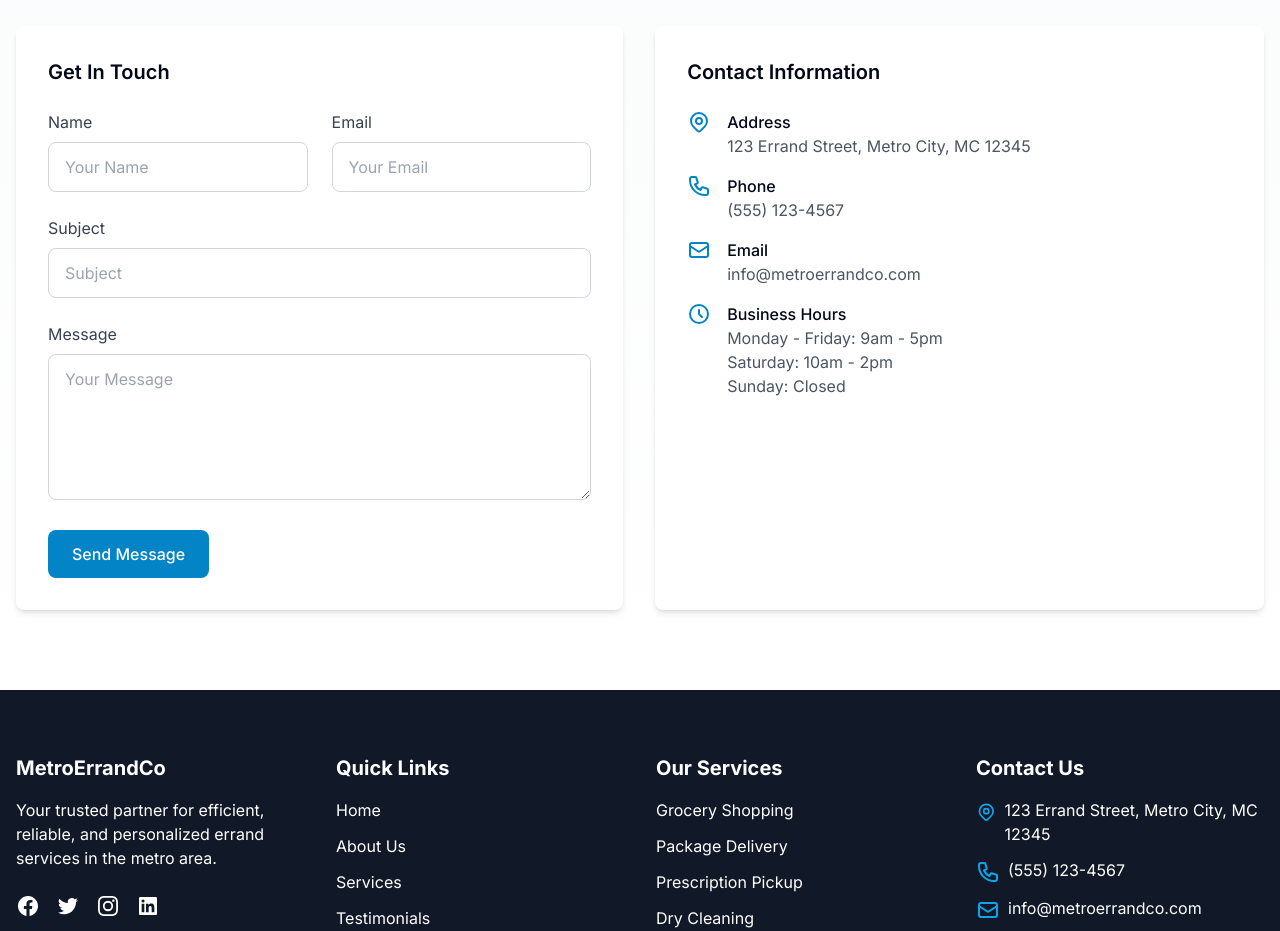
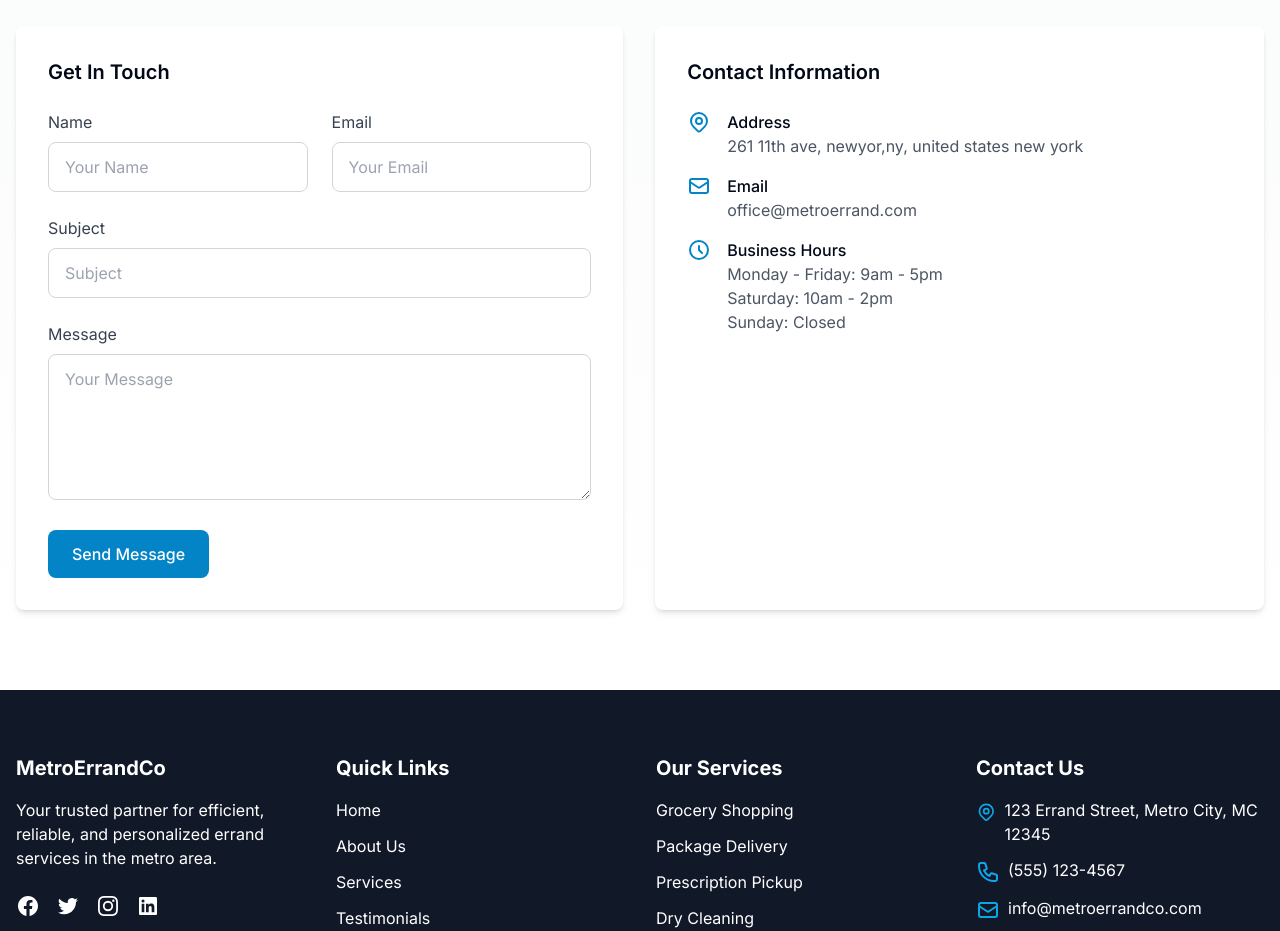
Before and after one commit to jamesdana222-png/MetroErrands.co, a Next.js app: page / in a window 1280 px wide. Shown: the part 3540-4471 px from the top of the page. Built offline with nearby package versions, Linux system fonts and the light colour scheme.

Commit message:
Update contact details on landing page

```diff
--- a/src/app/page.tsx
+++ b/src/app/page.tsx
@@ -363,18 +363,7 @@ export default function Home() {
                     </div>
                     <div>
                       <h4 className="font-medium">Address</h4>
-                      <p className="text-gray-600">123 Errand Street, Metro City, MC 12345</p>
-                    </div>
-                  </div>
-                  <div className="flex items-start">
-                    <div className="text-primary-600 mr-4">
-                      <svg xmlns="http://www.w3.org/2000/svg" className="h-6 w-6" fill="none" viewBox="0 0 24 24" stroke="currentColor">
-                        <path strokeLinecap="round" strokeLinejoin="round" strokeWidth={2} d="M3 5a2 2 0 012-2h3.28a1 1 0 01.948.684l1.498 4.493a1 1 0 01-.502 1.21l-2.257 1.13a11.042 11.042 0 005.516 5.516l1.13-2.257a1 1 0 011.21-.502l4.493 1.498a1 1 0 01.684.949V19a2 2 0 01-2 2h-1C9.716 21 3 14.284 3 6V5z" />
-                      </svg>
-                    </div>
-                    <div>
-                      <h4 className="font-medium">Phone</h4>
-                      <p className="text-gray-600">(555) 123-4567</p>
+                      <p className="text-gray-600">261 11th ave, newyor,ny, united states new york</p>
                     </div>
                   </div>
                   <div className="flex items-start">
@@ -385,7 +374,7 @@ export default function Home() {
                     </div>
                     <div>
                       <h4 className="font-medium">Email</h4>
-                      <p className="text-gray-600">info@metroerrandco.com</p>
+                      <p className="text-gray-600">office@metroerrand.com</p>
                     </div>
                   </div>
                   <div className="flex items-start">
```
